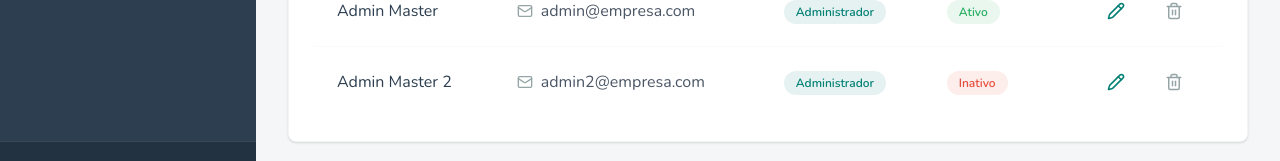
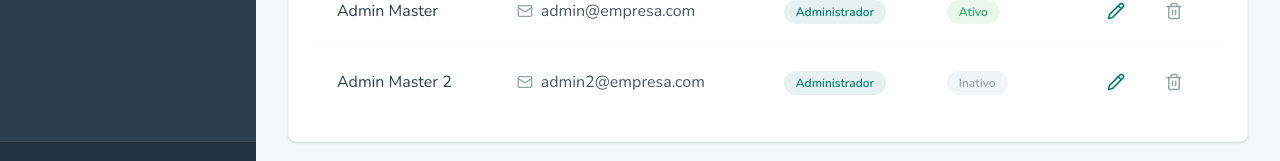
Before and after one commit to Grupo-05-Turma-JavaScript-10/sistema-cadastro-rh-FrontEnd, a React (Vite) app: page /usuarios in a window 1280 px wide. Shown: the part 534-695 px from the top of the page. Built offline with nearby package versions, Linux system fonts and the light colour scheme.

Commit message:
style: Ajuste de cor em UsersTable

```diff
--- a/src/components/users/UsersTable.tsx
+++ b/src/components/users/UsersTable.tsx
@@ -33,8 +33,6 @@ function UsersTable({ workers, onEdit, onDelete }: UsersTableProps) {
     };
   };
 
-
-
   return (
     <div>
       <div className="md:hidden space-y-4">
@@ -55,12 +53,14 @@ function UsersTable({ workers, onEdit, onDelete }: UsersTableProps) {
                     {worker.email}
                   </span>
                 </div>
+
                 <Badge variant={role.variant}>{role.label}</Badge>
               </div>
 
               <div className="flex items-center gap-2 text-sm bg-gray-50 p-2 rounded-md">
                 <ShieldIcon size={16} className="text-metallic-silver" />
-               <Badge variant={worker.status ? "success" : "danger"}>
+
+                <Badge variant={worker.status ? "success" : "neutral"}>
                   {worker.status ? "Ativo" : "Inativo"}
                 </Badge>
               </div>
@@ -126,7 +126,7 @@ function UsersTable({ workers, onEdit, onDelete }: UsersTableProps) {
                       </td>
 
                       <td className="p-4">
-                        <Badge variant={worker.status ? "success" : "danger"}>
+                        <Badge variant={worker.status ? "success" : "neutral"}>
                           {worker.status ? "Ativo" : "Inativo"}
                         </Badge>
                       </td>
@@ -163,4 +163,5 @@ function UsersTable({ workers, onEdit, onDelete }: UsersTableProps) {
     </div>
   );
 }
+
 export default UsersTable;
```
